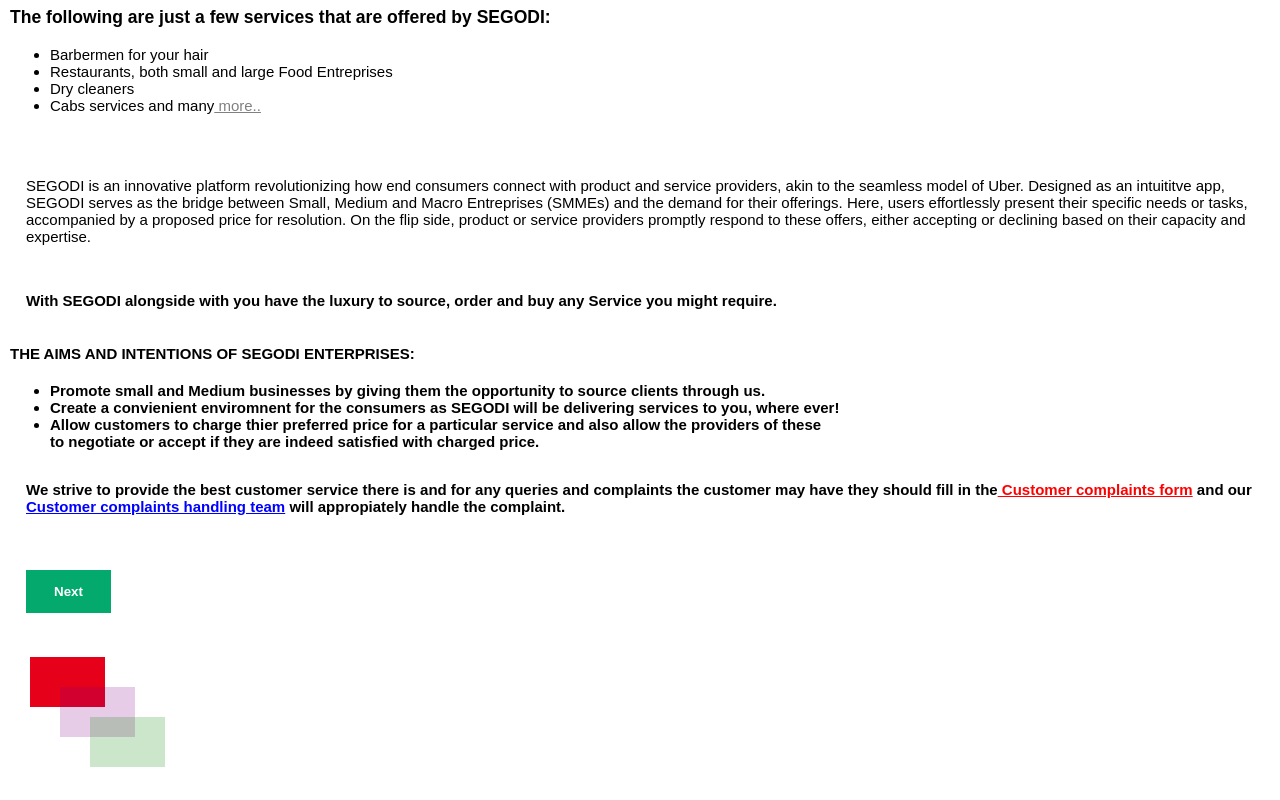
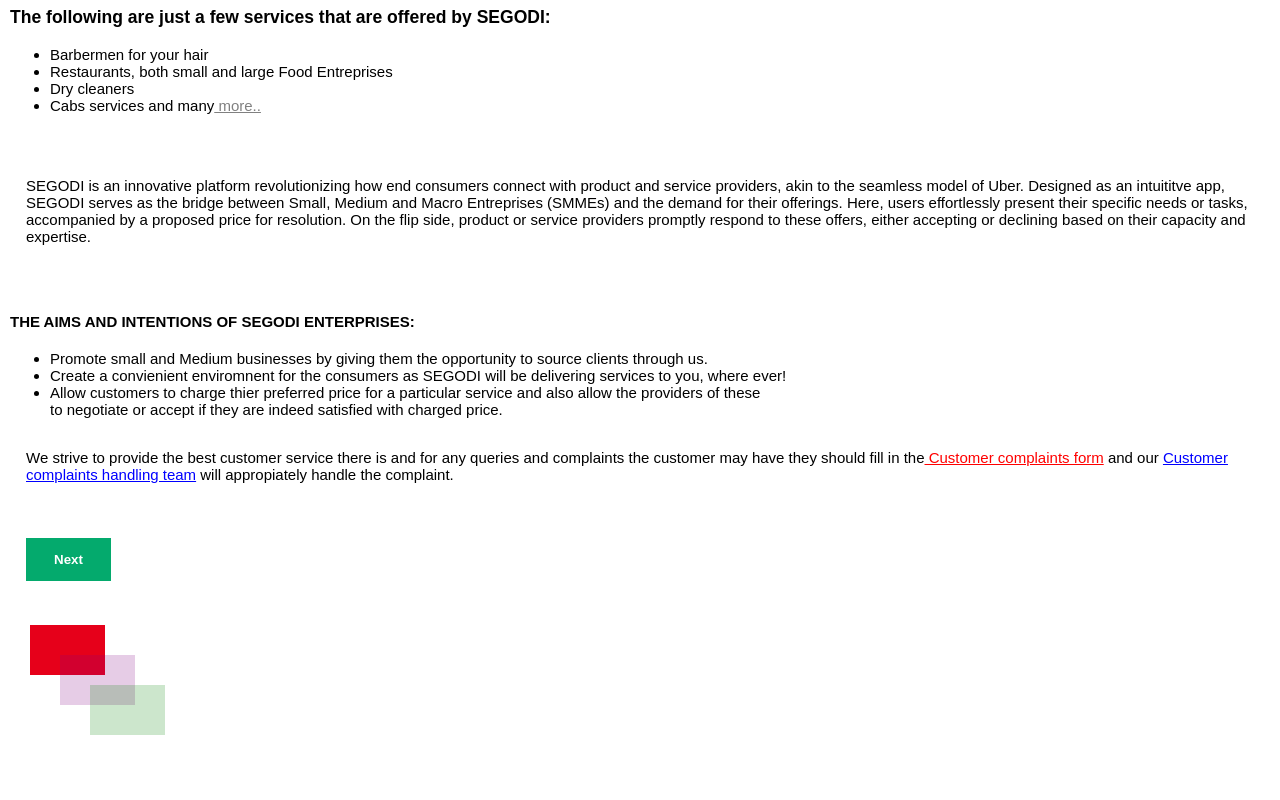
Before and after one commit to abalengCodes/abalengCodes, a plain HTML site: page index.html in a window 1280 px wide. Shown: the part 385-1185 px from the top of the page. After the commit the page ends 1153 px from the top, so only its background shows below. Drawn offline with Linux system fonts and the light colour scheme.

Commit message:
Update index.html

```diff
--- a/index.html
+++ b/index.html
@@ -202,11 +202,7 @@
         or service providers promptly respond to these offers, either accepting or declining based on their
         capacity and expertise.
     </p>
-
-    <p id = "SEGODIMotive"> <strong>With SEGODI alongside with you have the luxury to source, order and buy any Service you might require.
-        <strong>
-    </p>
-
+  <br>
     <h4> THE AIMS AND INTENTIONS OF SEGODI ENTERPRISES: </h4>
     <ul>
         <li> Promote small and Medium businesses by giving them the opportunity to source clients through us.</li>
```
